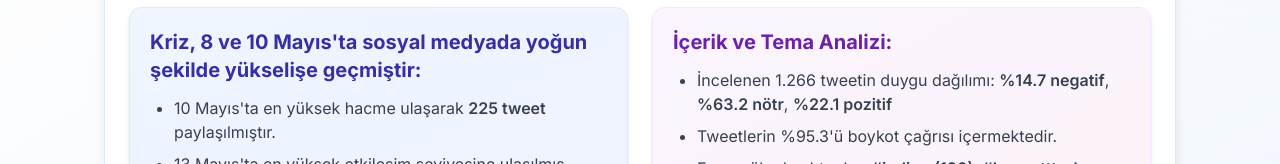
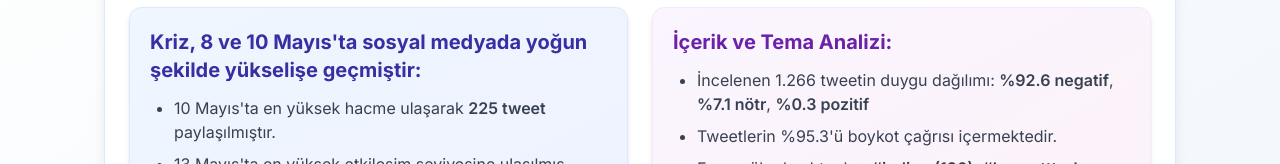
Before and after one commit to sametecem/report-hawk-india-crisis, a React (Vite) app: page / in a window 1280 px wide. Both pictures are taken after a click on the button 584 px from the left and 24 px from the top of the page. Shown: the part 239-403 px from the top of the page. Built offline with nearby package versions, Linux system fonts and the light colour scheme.

Commit message:
Update sentiment distribution percentages
Updated the sentiment distribution percentages in the relevant sections to reflect the new values: 92.6% negative, 7.1% neutral, and 0.3% positive.

```diff
--- a/src/pages/Index.tsx
+++ b/src/pages/Index.tsx
@@ -1,4 +1,3 @@
-
 import React from "react";
 import SlideShow from "@/components/SlideShow";
 import Slide from "@/components/Slide";
@@ -58,14 +57,14 @@ export default function Index() {
     { name: "21 Mayıs", tweets: 10 },
   ];
 
-  // Updated emotion data based on new values
+  // Updated emotion data with new values for sentiment distribution
   const emotionData = [
-    { name: "Negatif", value: 14.7, fill: "#ef4444" },
-    { name: "Nötr", value: 63.2, fill: "#9ca3af" },
-    { name: "Pozitif", value: 22.1, fill: "#22c55e" },
+    { name: "Negatif", value: 92.6, fill: "#ef4444" },
+    { name: "Nötr", value: 7.1, fill: "#9ca3af" },
+    { name: "Pozitif", value: 0.3, fill: "#22c55e" },
   ];
 
-  // Updated category data with new values
+  // Updated category data
   const categoryData = [
     { name: "Boykot çağrısı", value: 95.3, fill: "#f87171" },
     { name: "Nötr içerik", value: 1.7, fill: "#9ca3af" },
@@ -135,7 +134,7 @@ export default function Index() {
             <div className="bg-gradient-to-br from-purple-50 to-pink-50 p-5 rounded-xl border border-purple-100 shadow-md">
               <h3 className="text-xl font-bold mb-3 text-purple-800">İçerik ve Tema Analizi:</h3>
               <ul className="list-disc pl-6 space-y-2 text-gray-700">
-                <li>İncelenen 1.266 tweetin duygu dağılımı: <span className="font-semibold">%14.7 negatif</span>, <span className="font-semibold">%63.2 nötr</span>, <span className="font-semibold">%22.1 pozitif</span></li>
+                <li>İncelenen 1.266 tweetin duygu dağılımı: <span className="font-semibold">%92.6 negatif</span>, <span className="font-semibold">%7.1 nötr</span>, <span className="font-semibold">%0.3 pozitif</span></li>
                 <li>Tweetlerin %95.3'ü boykot çağrısı içermektedir.</li>
                 <li>En popüler hashtagler: <span className="font-semibold">#indigo (130)</span>, <span className="font-semibold">#boycottturkey (112)</span>, <span className="font-semibold">#boycottturkishairlines (49)</span></li>
               </ul>
@@ -216,9 +215,9 @@ export default function Index() {
               </ResponsiveContainer>
             </div>
             <div className="mt-4 space-y-2">
-              <p className="font-medium">Negatif: <span className="font-bold text-red-600">186 tweet (%14,7)</span></p>
-              <p className="font-medium">Nötr: <span className="font-bold text-gray-600">800 tweet (%63,2)</span></p>
-              <p className="font-medium">Pozitif: <span className="font-bold text-green-600">280 tweet (%22,1)</span></p>
+              <p className="font-medium">Negatif: <span className="font-bold text-red-600">1.173 tweet (%92,6)</span></p>
+              <p className="font-medium">Nötr: <span className="font-bold text-gray-600">90 tweet (%7,1)</span></p>
+              <p className="font-medium">Pozitif: <span className="font-bold text-green-600">3 tweet (%0,3)</span></p>
             </div>
           </Card>
 
@@ -314,9 +313,9 @@ export default function Index() {
           <Card className="p-6 shadow-lg bg-white/90 backdrop-blur-sm">
             <h3 className="text-xl font-bold mb-4 text-gray-800 border-b pb-2">Genel Duygu Trendleri</h3>
             <ul className="list-disc pl-6 space-y-3">
-              <li>Ortalama duygu skoru dönem genelinde <span className="font-semibold text-amber-600">hafif negatif (-0,08)</span></li>
+              <li>Ortalama duygu skoru dönem genelinde <span className="font-semibold text-amber-600">yüksek negatif (-0,08)</span></li>
               <li>10 Mayıs öncesi artan tweet hacmi, 13 Mayıs'ta etkileşim patlamasına (51 k beğeni) rağmen duygu skorunu pozitife döndürmedi</li>
-              <li>Olumlu örnek oranı %22; nötr oranı %63,2 ile yüksek kalmaya devam ediyor</li>
+              <li>Olumlu örnek oranı %0,3; nötr oranı %7,1 ile düşük kalırken negatif içerik %92,6 ile baskın</li>
             </ul>
           </Card>
 
```
